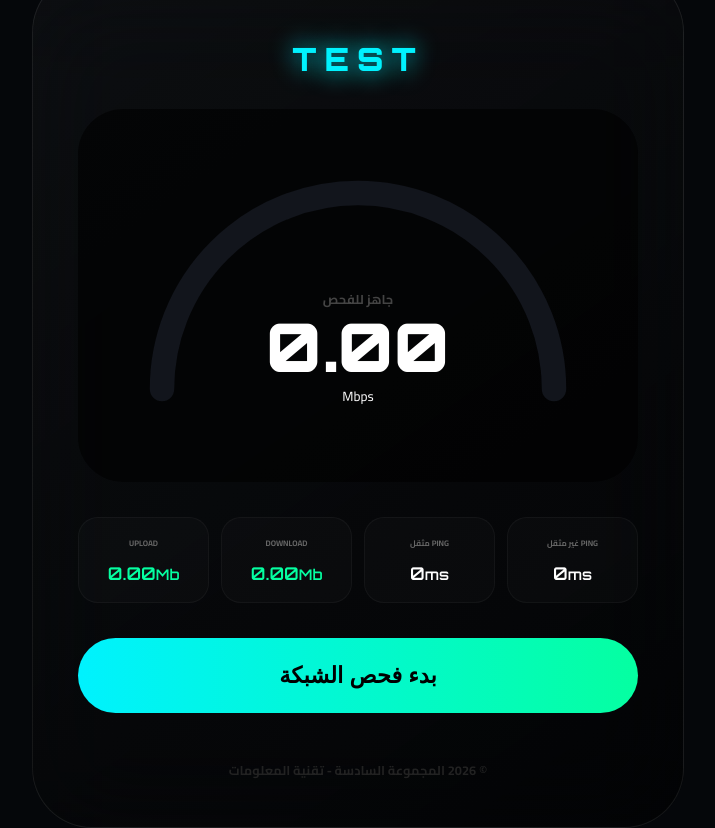
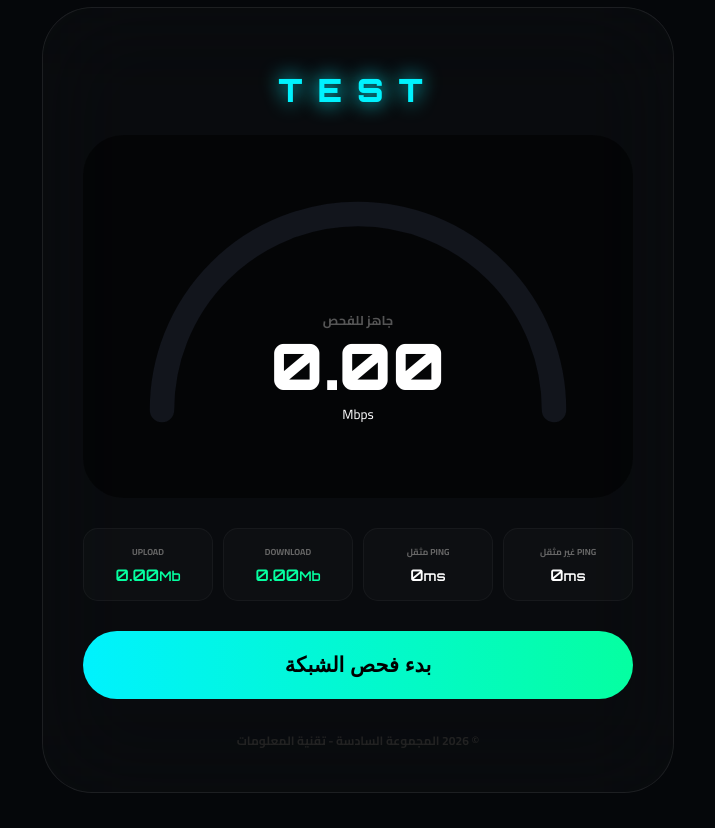
Before and after one commit to Lssam123/report, a plain HTML site: page index.html in a window 1280 px wide. Shown: the whole page, without its empty margins (282-997 px from the left). After the commit the page ends 800 px from the top, so only its background shows below. Drawn offline with Linux system fonts and the light colour scheme.

Commit message:
Update style.css

```diff
--- a/style.css
+++ b/style.css
@@ -7,40 +7,40 @@ body {
 }
 
 .app-container {
-    background: linear-gradient(145deg, rgba(255,255,255,0.03), rgba(0,0,0,0.5));
+    background: rgba(255, 255, 255, 0.02);
     backdrop-filter: blur(50px); border: 1px solid rgba(255, 255, 255, 0.08);
-    border-radius: 60px; padding: 45px; width: 560px; text-align: center;
+    border-radius: 50px; padding: 40px; width: 550px; text-align: center;
 }
 
-.top-logo { font-family: 'Orbitron'; letter-spacing: 8px; color: var(--main); margin-bottom: 30px; text-shadow: 0 0 25px var(--main); }
+.top-logo { font-family: 'Orbitron'; letter-spacing: 15px; color: var(--main); margin-bottom: 25px; text-shadow: 0 0 20px var(--main); }
 
-.main-gauge-card { background: rgba(0,0,0,0.6); border-radius: 45px; padding: 35px; position: relative; }
+.main-gauge-card { background: rgba(0,0,0,0.5); border-radius: 40px; padding: 30px; position: relative; }
 
 .gauge-svg { width: 100%; height: auto; }
 .gauge-bg { fill: none; stroke: #12151c; stroke-width: 10; stroke-linecap: round; }
 .gauge-fill {
     fill: none; stroke: url(#speedGrad); stroke-width: 12; stroke-linecap: round;
     stroke-dasharray: 251.3; stroke-dashoffset: 251.3;
-    transition: stroke-dashoffset 0.4s cubic-bezier(0.1, 0.7, 0.3, 1);
+    transition: stroke-dashoffset 0.5s ease-out;
 }
 
 .center-data { position: absolute; top: 50%; left: 50%; transform: translate(-50%, -10%); }
-.speed-value { font-family: 'Orbitron'; font-size: 4.2rem; font-weight: 900; line-height: 1; }
-#status-text { font-size: 0.8rem; color: #444; font-weight: bold; margin-bottom: 8px; }
+.speed-value { font-family: 'Orbitron'; font-size: 4rem; font-weight: 900; line-height: 1; }
+#status-text { font-size: 0.8rem; color: #555; margin-bottom: 8px; font-weight: bold;}
 
-#miniGraph { position: absolute; bottom: 30px; left: 15%; width: 70%; height: 50px; opacity: 0.4; }
+#miniGraph { position: absolute; bottom: 30px; left: 15%; width: 70%; height: 50px; opacity: 0.3; }
 
-.stats-grid { display: grid; grid-template-columns: repeat(4, 1fr); gap: 12px; margin: 35px 0; }
-.stat-card { background: rgba(255,255,255,0.02); padding: 18px 2px; border-radius: 20px; border: 1px solid rgba(255,255,255,0.04); }
-.stat-card label { font-size: 0.5rem; color: #666; font-weight: bold; display: block; margin-bottom: 6px; height: 20px;}
-.stat-card .data { font-family: 'Orbitron'; font-size: 1.1rem; color: #fff; }
+.stats-grid { display: grid; grid-template-columns: repeat(4, 1fr); gap: 10px; margin: 30px 0; }
+.stat-card { background: rgba(255,255,255,0.02); padding: 15px 5px; border-radius: 15px; border: 1px solid rgba(255,255,255,0.04); }
+.stat-card label { font-size: 0.55rem; color: #666; font-weight: bold; display: block; margin-bottom: 5px; }
+.stat-card .data { font-family: 'Orbitron'; font-size: 1rem; color: #fff; }
 .stat-card.accent .data { color: var(--sub); }
 
 #startBtn {
-    width: 100%; padding: 24px; border-radius: 70px; border: none;
+    width: 100%; padding: 22px; border-radius: 60px; border: none;
     background: linear-gradient(90deg, var(--main), var(--sub));
-    color: #000; font-weight: 900; font-size: 1.4rem; cursor: pointer;
+    color: #000; font-weight: 900; font-size: 1.3rem; cursor: pointer; transition: 0.3s;
 }
-#startBtn:hover { transform: scale(1.02); box-shadow: 0 0 40px var(--main); }
+#startBtn:hover { transform: translateY(-2px); box-shadow: 0 10px 30px var(--main); }
 
-.footer-note { margin-top: 45px; font-size: 0.8rem; color: #222; font-weight: bold; }
+.footer-note { margin-top: 30px; font-size: 0.75rem; color: #222; font-weight: bold; }
```
